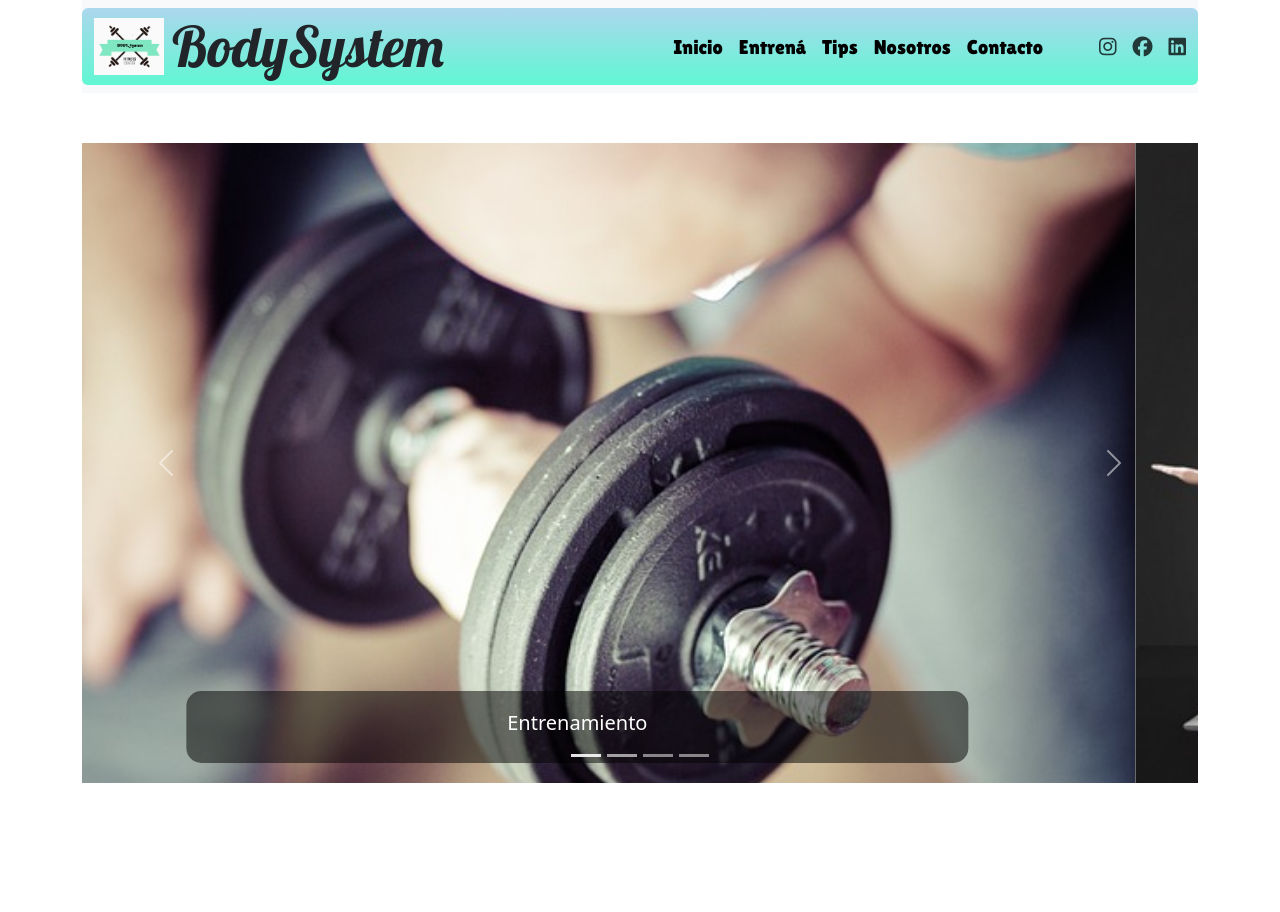
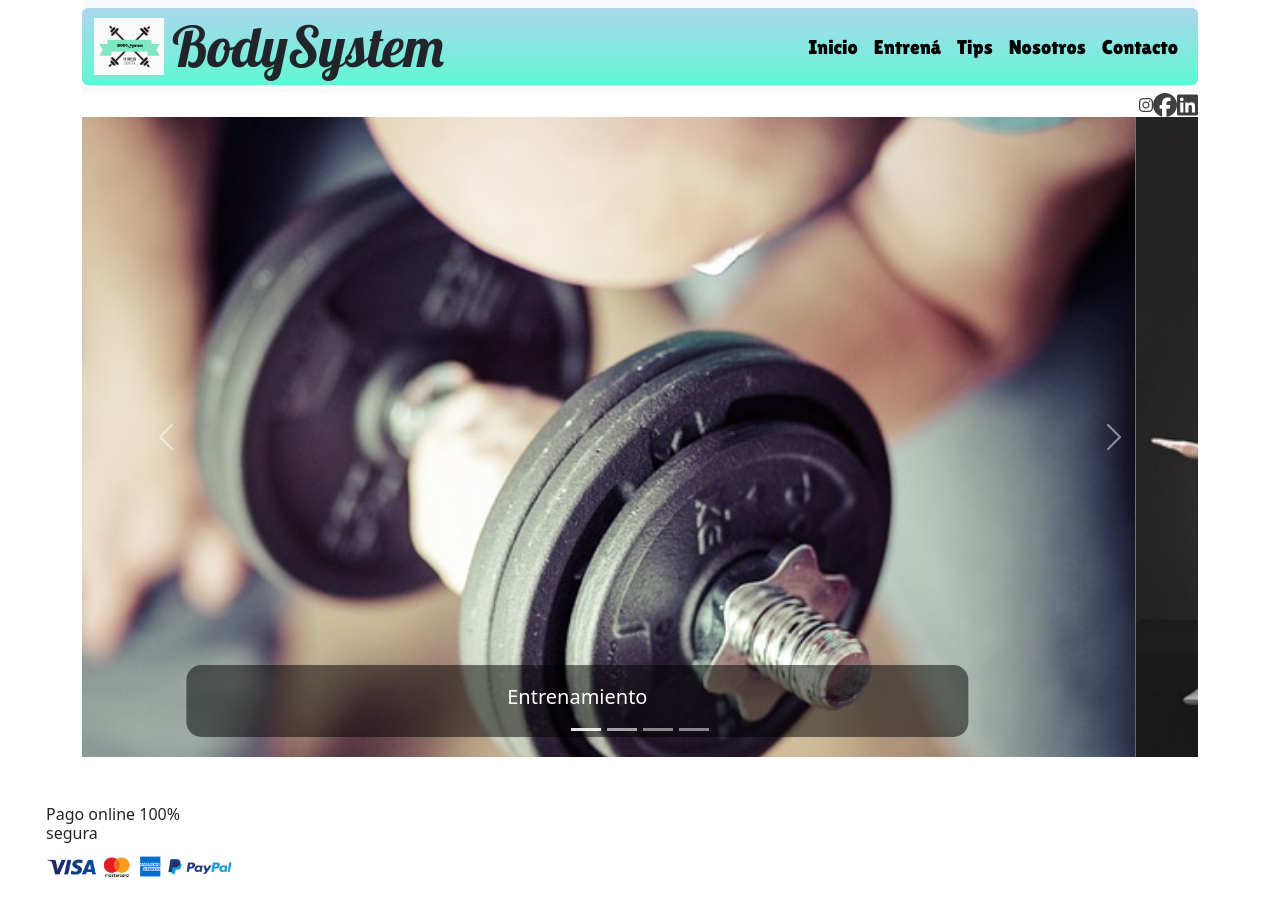
Before and after one commit to Viviana2023/TrabajoIntegrador-grupo11, a plain HTML site: page index.html in a window 1280 px wide. Before the commit the page ends 831 px from the top, so only its background shows below. Drawn offline with nearby package versions, Linux system fonts and the light colour scheme.

Commit message:
Cambios en colores y ubicación de íconos sociales

```diff
--- a/index.html
+++ b/index.html
@@ -44,18 +44,19 @@
                             <a class="nav-link active" href="#">Contacto</a>
                         </li>
                     </ul>
-                    <div class="ms-sm-5 d-flex column-gap-3">
-                        <a href="https:\instagram.com" target="_blank" class="text-black opacity-75">
-                            <i class="fa-brands fa-instagram fa-lg"></i></a>
-                        <a href="https:\facebook.com" target="_blank" class="text-black opacity-75">
-                            <i class="fa-brands fa-facebook fa-lg"></i></a>
-                        <a href="https:\linkedin.com" target="_blank" class="text-black opacity-75">
-                            <i class="fa-brands fa-linkedin fa-lg"></i></a>
-                    </div>
                 </div>
             </div>
         </nav>
-        <main class="imagenes">
+        <div class="flex-md-row justify-content-end iconos-redes">
+            <a href="https:\instagram.com" target="_blank" class="text-black opacity-75">
+                <i class="fa-brands fa-instagram f-xl"></i></a>
+            <a href="https:\facebook.com" target="_blank" class="text-black opacity-75">
+                <i class="fa-brands fa-facebook fa-xl"></i></a>
+            <a href="https:\linkedin.com" target="_blank" class="text-black opacity-75">
+                <i class="fa-brands fa-linkedin fa-xl"></i></a>
+        </div>
+
+        <!--<main class="imagenes">-->
         <div id="carouselExampleControls" class="carousel slide mb-5 d-flex" data-bs-ride="carousel"
             data-bs-pause="true">
             <div class="carousel-indicators">
@@ -70,25 +71,26 @@
             </div>
             <div class="carousel-inner">
                 <div class="carousel-item active" data-bs-interval="5000">
-                        <img src="./images/exercise-g0269f79df_640.jpg" class="d-block w-100" alt="...">
+                    <img src="./images/exercise-g0269f79df_640.jpg" class="d-block w-100" alt="persona con pesa">
                     <div class="carousel-caption d-none d-sm-block">
                         <h5>Entrenamiento</h5>
                     </div>
                 </div>
                 <div class="carousel-item" data-bs-interval="5000">
-                        <img src="./images/kettlebell-g580e0afde_640.jpg" class="d-block w-100" alt="...">
+                    <img src="./images/kettlebell-g580e0afde_640.jpg" class="d-block w-100" alt="Mujeres joga">
                     <div class="carousel-caption d-none d-sm-block">
                         <h5>Adaptado a tu estilo</h5>
                     </div>
                 </div>
                 <div class="carousel-item" data-bs-interval="5000">
-                        <img src="./images/gym-ge673044f9_640.jpg" class="d-block w-100" alt="...">
+                    <img src="./images/gym-ge673044f9_640.jpg" class="d-block w-100" alt="Gimansio">
                     <div class="carousel-caption d-none d-sm-block">
                         <h5>Ambiente ideal</h5>
                     </div>
                 </div>
                 <div class="carousel-item">
-                        <img src="./images/fitness-g41bca747e_640.jpg" class="d-block w-100" alt="...">
+                    <img src="./images/fitness-g41bca747e_640.jpg" class="d-block w-100"
+                        alt="pesas, comida y centímetro">
                     <div class="carousel-caption d-none d-sm-block">
                         <h5>Tips: consejos nutricionales</h5>
                     </div>
@@ -105,7 +107,7 @@
                 <span class="visually-hidden">Next</span>
             </button>
         </div>
-        </main>
+        <!--</main>-->
 
 
         <script src="https://cdn.jsdelivr.net/npm/bootstrap@5.3.0-alpha1/dist/js/bootstrap.bundle.min.js"
@@ -115,6 +117,15 @@
     </div>
 
 </body>
+<footer>
+    <div class="fondo">
+        <div class="row top-nav met-pago">
+            <h6>Pago online 100% segura</h6><br>
+            <img src="./images/ar-pm-footer.png" alt="" class="met-pago">
+        </div>
+    </div>
+
+</footer>
 <!--Ver donde agregar referencia de imagenes-->
 <!--Imagen de <a href="https://pixabay.com/es/users/markusspiske-670330/?utm_source=link-attribution&utm_medium=referral&utm_campaign=image&utm_content=594143">Markus Spiske</a> en <a href="https://pixabay.com/es//?utm_source=link-attribution&utm_medium=referral&utm_campaign=image&utm_content=594143">Pixabay</a>-->
 <!--Imagen de <a href="https://pixabay.com/es/users/karabulakastan-6729797/?utm_source=link-attribution&utm_medium=referral&utm_campaign=image&utm_content=3293475">karabulakastan</a> en <a href="https://pixabay.com/es//?utm_source=link-attribution&utm_medium=referral&utm_campaign=image&utm_content=3293475">Pixabay</a>-->
--- a/styles.css
+++ b/styles.css
@@ -12,9 +12,6 @@
   border-radius: 15px;
 }
 .slideI {
-    margin-top: 50px;
-}
-.imagenes{
     margin-top: 50px;
 }
 
@@ -35,5 +32,52 @@ padding:5px;
 flex-flow:row;
 background: linear-gradient(rgb(172, 215, 237), rgb(96, 247, 211));
 border-top: 0;
+}
 
+.final{
+    display: flex;
+    background: lightblue;
+    border-radius: 5px;
+    flex-direction:row;
+    align-items:flex-end;
+    padding: 5px 5px;
 }
+
+
+.iconos-redes {
+    display: flex;
+    background: white;
+    flex-direction: row;
+    align-items: flex-end;
+}
+.fondo {
+    width: 100%;
+    max-width: 1188px;
+    display: flex;
+    margin:0 auto;
+    padding: 0px;
+    /* background: cornflowerblue;
+    flex-direction: row;
+    flex-basis: 40%;
+    text-align: center; */
+}
+.met-pago {
+  margin:10px 0 0 0;
+  width: 210px;
+}
+footer .top-nav{
+margin-bottom: 15px;
+}
+.row {
+    display:flex;
+    flex-wrap: wrap;
+    margin-right: -15;
+}
+h6 {
+    margin: 20px 0 10px 0;
+    display:block;
+    margin-block-start: 1em;
+    margin-block-end: 1em;
+    margin-inline-end: 0px;
+    margin-inline-start: 0px;
+}
```
Also changed, not shown: images/ar-pm-footer.png (added). Lines whose indentation alone changed are shown as unchanged.
